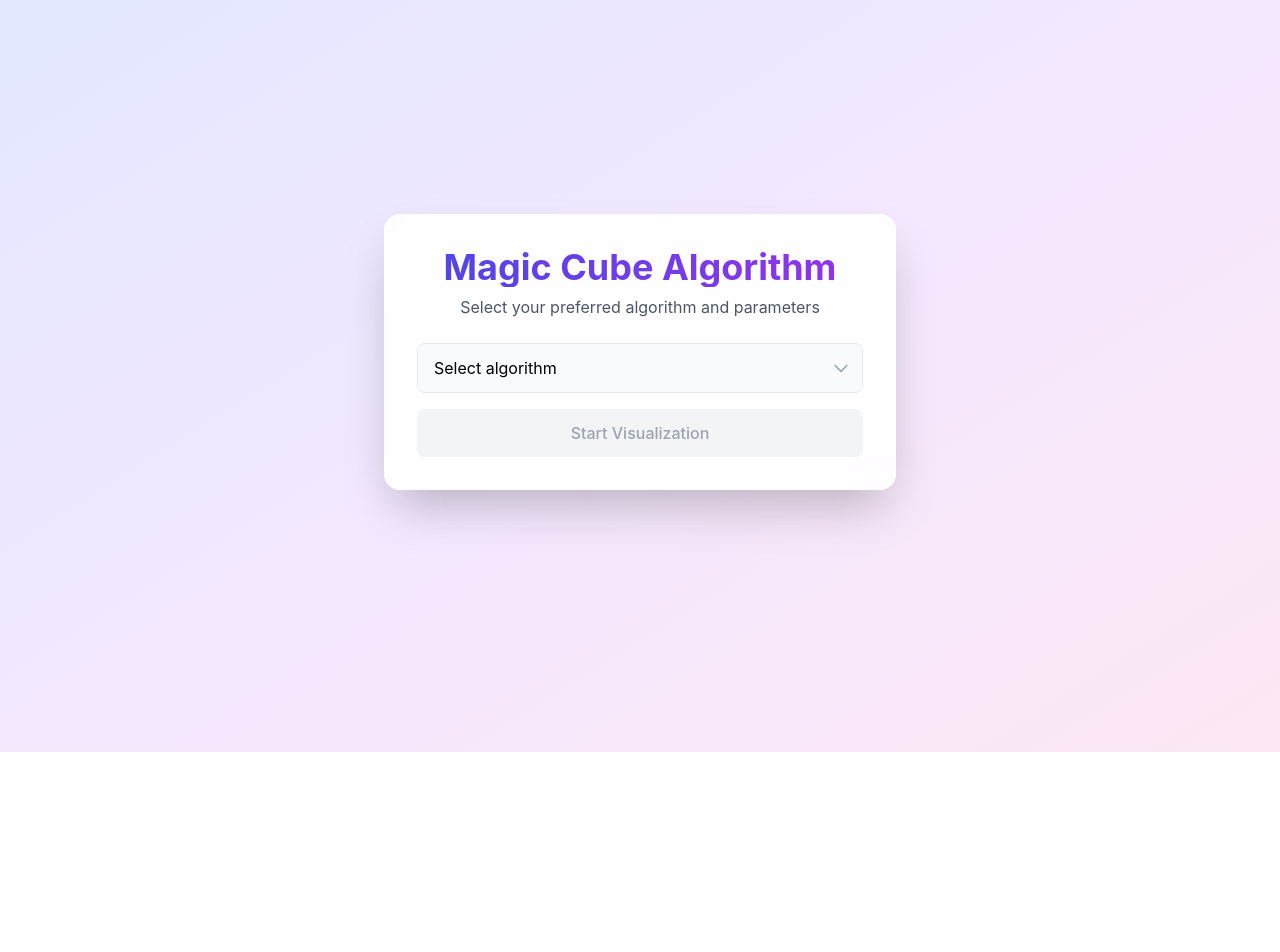
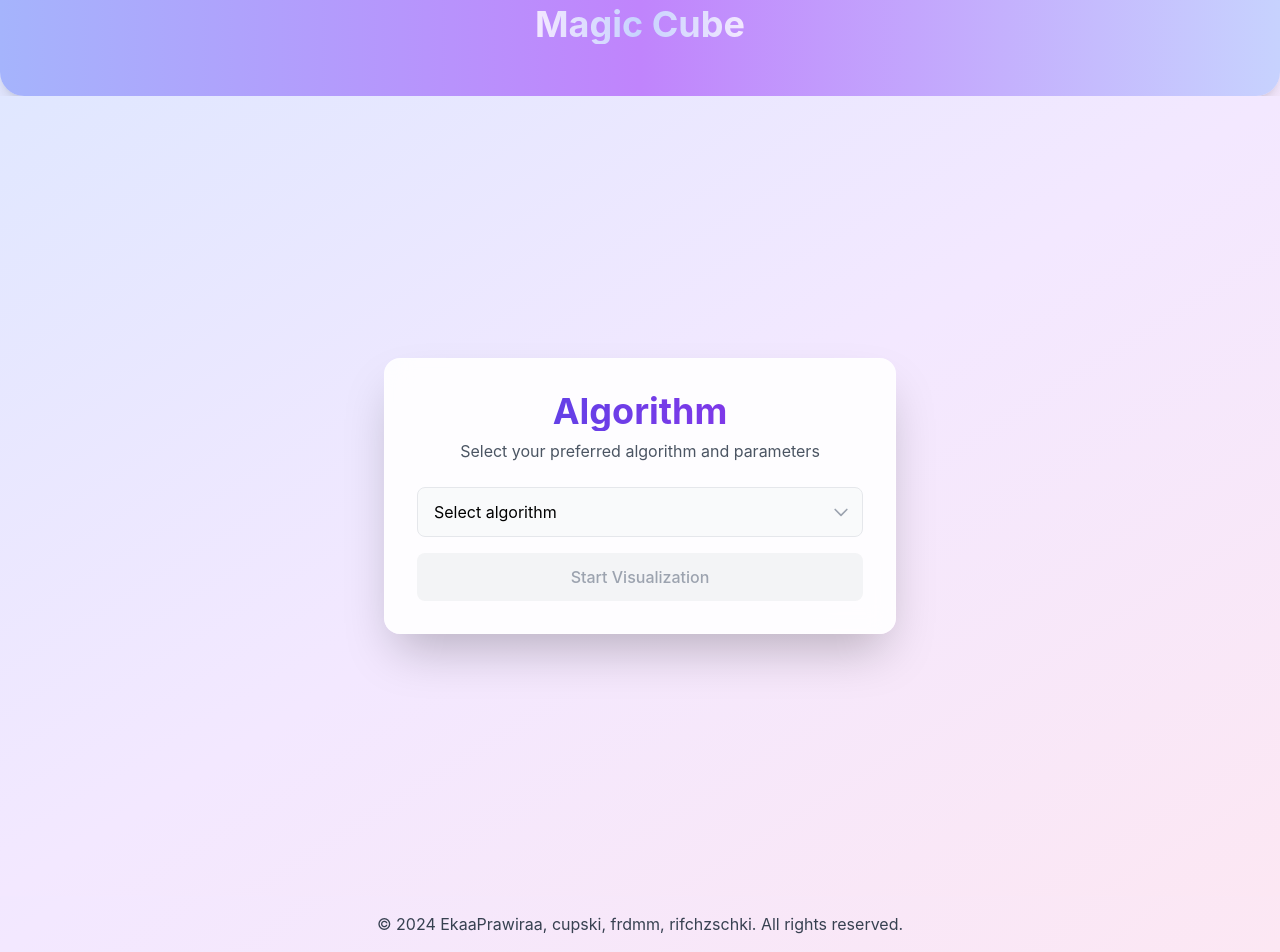
Before and after one commit to EkaaPrawiraa/Tubes_AI, a React (Create React App) app in the folder frontend/: page / in a window 1280 px wide. Shown: the part 48-1000 px from the top of the page. Before the commit the page ends 800 px from the top, so only its background shows below. Built offline with nearby package versions, Linux system fonts and the light colour scheme.

Commit message:
update ga

```diff
--- a/frontend/src/App.js
+++ b/frontend/src/App.js
@@ -1,7 +1,6 @@
 import React, { useState } from "react";
 import SelectionPage from "./Components/SelectionPage";
 import ResultPage from "./Components/ResultPage";
-
 
 const App = () => {
 	const [step, setStep] = useState(1);
@@ -18,15 +17,27 @@ const App = () => {
 
 	return (
 		<div className="min-h-screen bg-gradient-to-br from-indigo-100 via-purple-100 to-pink-100">
+			<header className="bg-gradient-to-r from-indigo-300 via-purple-400 to-indigo-200 text-white py-6 text-3xl font-bold text-center shadow-lg rounded-3xl animate-gradient">
+				<div className="h-24 flex items-center justify-center relative">
+					<h2 className="text-4xl font-bold bg-gradient-to-r from-purple-100 via-indigo-200 to-purple-100 bg-clip-text text-transparent">
+						Magic Cube
+					</h2>
+				</div>
+			</header>
+
 			{step === 1 ? (
 				<SelectionPage onSelectAlgorithm={handleSelectAlgorithm} />
-			) :(
+			) : (
 				<ResultPage
 					selectedAlgorithm={selectedAlgorithm}
 					maxIteration={maxIteration}
 					population={population}
 				/>
 			)}
+			<footer className="bg-white-200 text-center text-gray-700 py-4">
+				&copy; 2024 EkaaPrawiraa, cupski, frdmm, rifchzschki. All rights
+				reserved.
+			</footer>
 		</div>
 	);
 };
--- a/frontend/src/Components/ResultPage.js
+++ b/frontend/src/Components/ResultPage.js
@@ -264,7 +264,7 @@ const ResultPage = ({ selectedAlgorithm, maxIteration, population }) => {
 				<div className="space-y-8">
 					<div className="text-center">
 						<h2 className="text-4xl font-bold bg-gradient-to-r from-indigo-600 to-purple-600 bg-clip-text text-transparent">
-							Magic Cube Visualization
+							Visualization
 						</h2>
 						{cubeStates[currentFrame] && (
 							<div className="mt-4 space-y-2">
--- a/frontend/src/Components/SelectionPage.js
+++ b/frontend/src/Components/SelectionPage.js
@@ -19,7 +19,7 @@ const SelectionPage = ({ onSelectAlgorithm }) => {
 				<div className="space-y-6">
 					<div className="text-center">
 						<h2 className="text-4xl font-bold bg-gradient-to-r from-indigo-600 to-purple-600 bg-clip-text text-transparent">
-							Magic Cube Algorithm
+							Algorithm
 						</h2>
 						<p className="mt-2 text-gray-600">
 							Select your preferred algorithm and parameters
```
Also changed, not shown: 2 other files (tests, documents, lock files or other folders).
